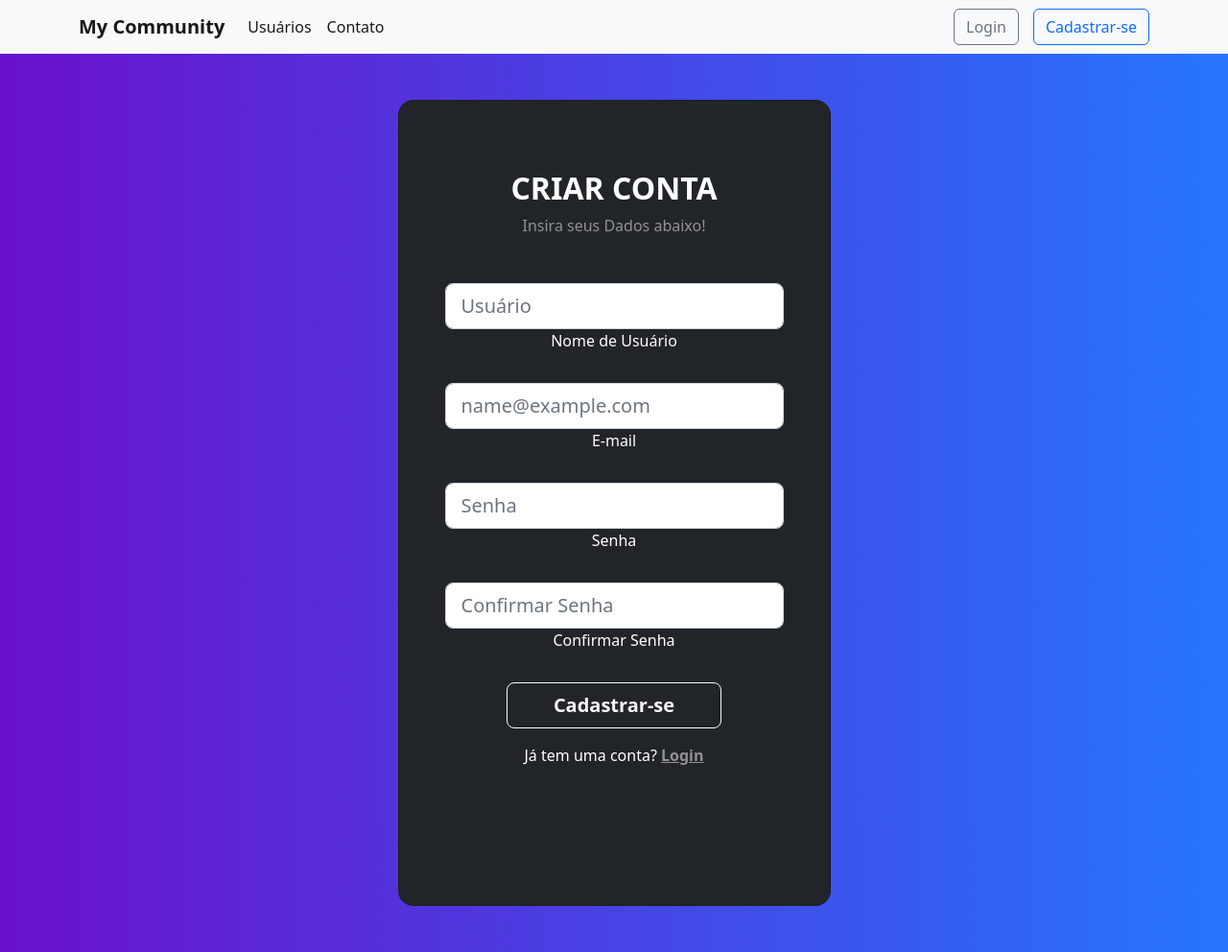
After one commit to rychardmazarin30/MyCommunity-Flask, a Flask app: page /cadastro in a window 1280 px wide. The commit adds this page. Shown: the whole page at 96% size. Run offline with Flask 2, Linux system fonts and the light colour scheme.

Commit message:
Novos arquivos de hoje e modificações no projeto

```diff
--- /dev/null
+++ b/forms.py
@@ -0,0 +1,19 @@
+from flask_wtf import FlaskForm
+from wtforms import StringField, PasswordField, SubmitField, BooleanField
+from wtforms.validators import DataRequired, Length, Email, EqualTo
+
+class FormCriarConta(FlaskForm):
+
+    username = StringField("Nome de Usuário", validators=[DataRequired(), ])
+    email = StringField("E-mail", validators=[DataRequired(), Email()])
+    password = PasswordField("Senha", validators=[DataRequired(), Length(8, 20)])
+    confirm_password = PasswordField("Confirmar Senha", validators=[DataRequired(), EqualTo('password')])
+    submit_button_registerAccount = SubmitField("Cadastrar-se")
+
+
+class FormLogin(FlaskForm):
+
+    email = StringField("E-mail", validators=[DataRequired(), Email()])
+    senha = PasswordField("Senha", validators=[DataRequired(), Length(8, 20)])
+    lembrar_dados = BooleanField("Lembrar Dados")
+    submit_button_login = SubmitField("Login")
--- a/main.py
+++ b/main.py
@@ -1,21 +1,29 @@
-from flask import Flask, render_template
+from flask import Flask, render_template, url_for
+from forms import FormCriarConta, FormLogin
+
 app = Flask(__name__)
 
 users = ["Rychard Mazarin", "Melissa Estephani", "Orlando Namba", "Gustavo Felix", "Sabrina Esther"]
 
+app.config["SECRET_KEY"] = '50ef59056578f21b0daf78ca4d7b823e'
+
 @app.route("/")
-def hello():
+def home():
     return render_template("home.html")
-
-@app.route("/contato")
-def melhor():
-    return render_template("contato.html")
-
 
 @app.route("/usuarios")
 def usuarios():
     return render_template("usuarios.html", users=users)
 
+@app.route("/login")
+def login():
+    form_login = FormLogin()
+    return render_template("login.html",form_login=form_login)
+
+@app.route("/cadastro")
+def cadastro():
+    form_createAccount = FormCriarConta()
+    return render_template("cadastro.html", form_createAccount=form_createAccount)
 
 if __name__ == "main":
     app.run(debug=True)
--- a/templates/base.html
+++ b/templates/base.html
@@ -11,7 +11,7 @@
         {% endblock %}
 
     </head>
-    <body style="background-color: #adb5bd;">
+    <body style="background: linear-gradient(to right, rgba(106, 17, 203, 1), rgba(37, 117, 252, 1))">
 
         {% include "navbar.html" %}
 
--- /dev/null
+++ b/templates/cadastro.html
@@ -0,0 +1,66 @@
+{% extends "base.html" %}
+
+{% block body %}
+    <style>
+        .gradient-custom {
+        /* fallback for old browsers */
+        background: #6a11cb;
+
+        /* Chrome 10-25, Safari 5.1-6 */
+        background: -webkit-linear-gradient(to right, rgba(106, 17, 203, 1), rgba(37, 117, 252, 1));
+
+        /* W3C, IE 10+/ Edge, Firefox 16+, Chrome 26+, Opera 12+, Safari 7+ */
+        background: linear-gradient(to right, rgba(106, 17, 203, 1), rgba(37, 117, 252, 1))
+        }
+    </style>
+    <section class="vh-100 gradient-custom">
+        <div class="container py-5 h-90">
+          <div class="row d-flex justify-content-center align-items-center h-100">
+            <div class="col-12 col-md-8 col-lg-6 col-xl-5">
+              <div class="card bg-dark text-white" style="border-radius: 1rem;">
+                <div class="card-body p-5 text-center">
+
+                  <div class="mb-md-5 mt-md-4 pb-5">
+
+                    <h2 class="fw-bold mb-2 text-uppercase">Criar Conta</h2>
+                    <p class="text-white-50 mb-5">Insira seus Dados abaixo!</p>
+
+                    <form method="post" action="">
+                      <div class="form-outline form-white mb-4">
+                        {{ form_createAccount.username(class="form-control form-control-lg", placeholder="Usuário") }}
+                        {{ form_createAccount.username.label(class="form-label",for="typeEmailX") }}
+                      </div>
+
+                      <div class="form-outline form-white mb-4">
+                        {{ form_createAccount.email(class="form-control form-control-lg", placeholder="name@example.com") }}
+                        {{ form_createAccount.email.label(class="form-label", for="typeEmailX") }}
+                      </div>
+
+                      <div class="form-outline form-white mb-4">
+                        {{ form_createAccount.password(class="form-control form-control-lg", placeholder="Senha") }}
+                        {{ form_createAccount.password.label(class="form-label", for="typePasswordX") }}
+                      </div>
+
+                      <div class="form-outline form-white mb-4">
+                        {{ form_createAccount.confirm_password(class="form-control form-control-lg", placeholder="Confirmar Senha")}}
+                        {{ form_createAccount.confirm_password.label(class="form-label", for="typePasswordX")}}
+                      </div>
+                    </form>
+
+                    <button class="btn btn-outline-light btn-lg px-5 mb-3" type="submit"><strong>Cadastrar-se</strong></button>
+
+                    <div>
+                      <p class="mb-0">Já tem uma conta? <a href="{{ url_for('login')}}" class="text-white-50 fw-bold">Login</a>
+                      </p>
+                    </div>
+
+                  </div>
+                </div>
+              </div>
+            </div>
+          </div>
+        </div>
+      </section>
+
+
+{% endblock %}
--- a/templates/navbar.html
+++ b/templates/navbar.html
@@ -1,20 +1,20 @@
 <nav class="navbar navbar-expand-lg bg-light">
     <div class="container-fluid container">
-        <a class="navbar-brand" href="/"><strong>Home</strong></a>
+        <a class="navbar-brand" href="{{ url_for('home') }}"><strong>My Community</strong></a>
         <button class="navbar-toggler" type="button" data-bs-toggle="collapse" data-bs-target="#navbarSupportedContent" aria-controls="navbarSupportedContent" aria-expanded="false" aria-label="Toggle navigation">
             <span class="navbar-toggler-icon"></span>
         </button>
         <div class="collapse navbar-collapse" id="navbarSupportedContent">
         <ul class="navbar-nav me-auto mb-2 mb-lg-0">
           <li class="nav-item">
-            <a class="nav-link active" aria-current="page" href="usuarios">Usuários</a>
+            <a class="nav-link active" aria-current="page" href="{{ url_for('usuarios') }}">Usuários</a>
           </li>
           <li class="nav-item">
             <a class="nav-link active" aria-current="page" href="https://github.com/rychardmazarin30?tab=repositories">Contato</a>
           </li>
         </ul>
-        <a class="btn btn-primary" href="#" role="button">Login</a>
-        <a class="btn btn-dark" href="#" role="button">Cadastrar-se</a>
+        <a style="margin: 0 15px;" class="btn btn-outline-secondary" href="{{  url_for('login') }}" role="button">Login</a>
+        <a class="btn btn-outline-primary" href="{{  url_for('cadastro') }}" role="button">Cadastrar-se</a>
         </div>
     </div>
 </nav>
--- a/templates/usuarios.html
+++ b/templates/usuarios.html
@@ -2,7 +2,8 @@
 
 {% block body %}
 
-    <div class="container">
+    <br>
+    <div class="text-white container" style="border-radius: 1rem;">
         <h1 style="text-align: center;">Usuários</h1>
         {% for user in users %}
             <strong>{{user}}</strong>
```
Also changed, not shown: templates/home.html (+6 -3 lines), templates/login.html (added, +58 -0 lines).
